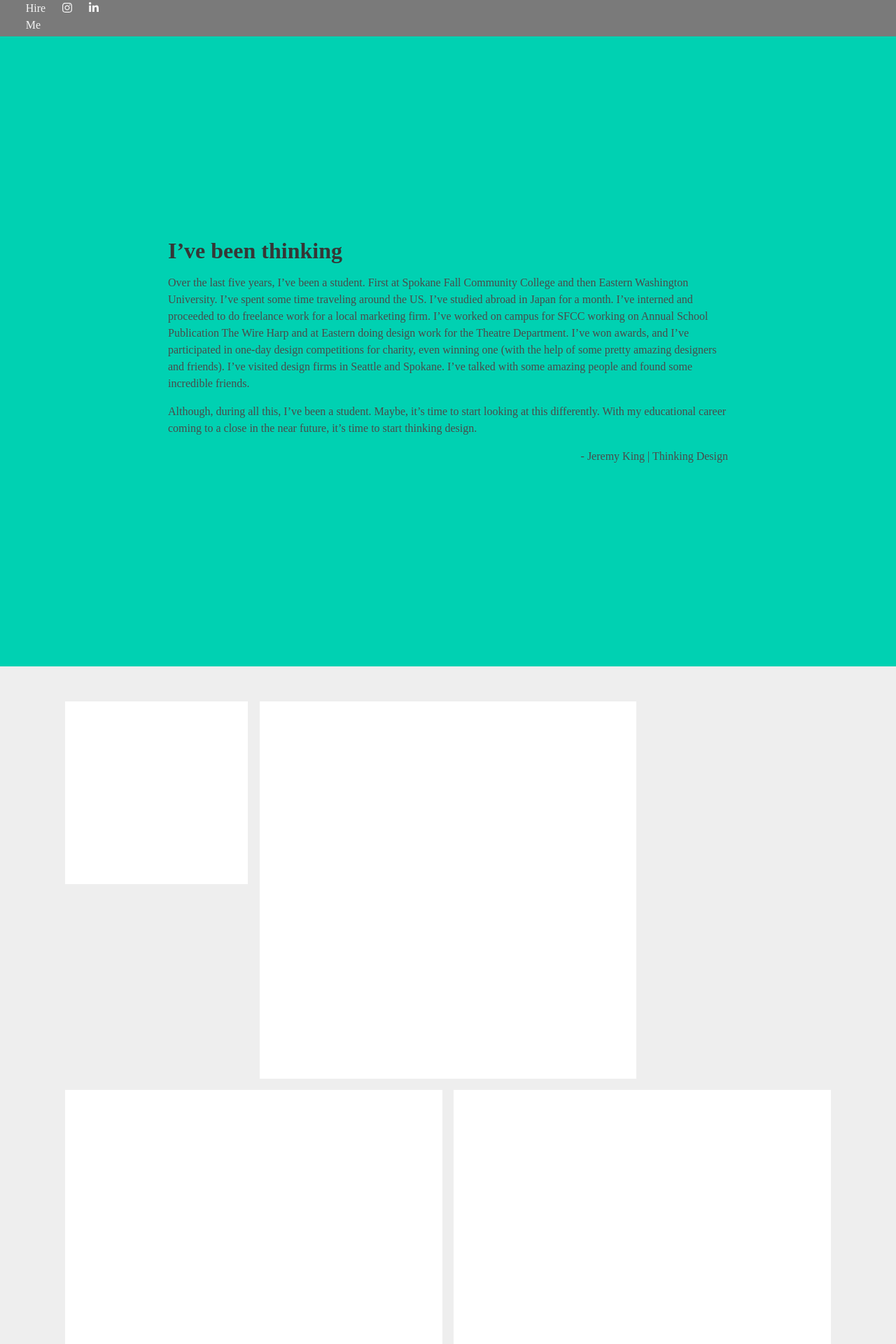
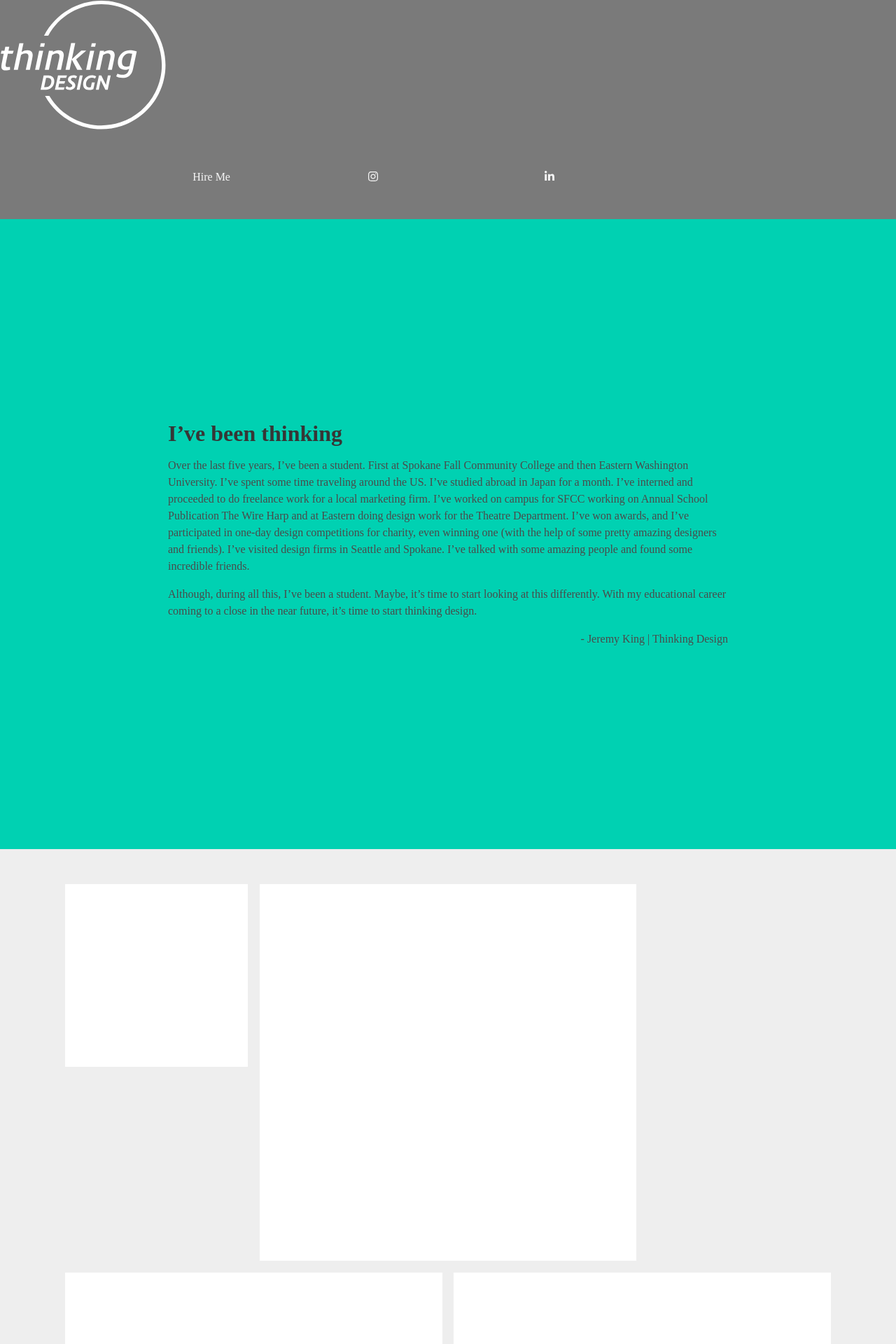
Before and after one commit to jeking123/www.thinkingdesign.studio, a Jekyll site: the page built from index.markdown, in a window 1280 px wide. Shown: the top 1920 px of the page at 70% size. Built offline with Jekyll 4.4.1, drawn with Linux system fonts in a browser that asks for light colours; nearby versions of some CDN libraries.

Commit message:
fixed the header

```diff
--- a/_includes/header.html
+++ b/_includes/header.html
@@ -1,14 +1,14 @@
-<header class="has-background-grey has-text-white navbar">
-  <div>
+<header class="has-background-grey has-text-white">
+  <div clas="section">
     <div class="columns is-fullwidth">
-      <div class="column is-offset-two-fith is-one-fifth">
+      <div class="column is-offset-two-fifth is-one-fifth">
       <a href="index.html">
       <img src="assets/img/thinkingdesign-update.svg" alt="Thinking Design Logo">
       </a>
       </div>
     </div>
   </div>
-  <div>
+  <div class="section">
     <div class="columns is-fullwidth">
       <div class="column"></div>
       <div class="column">
```
